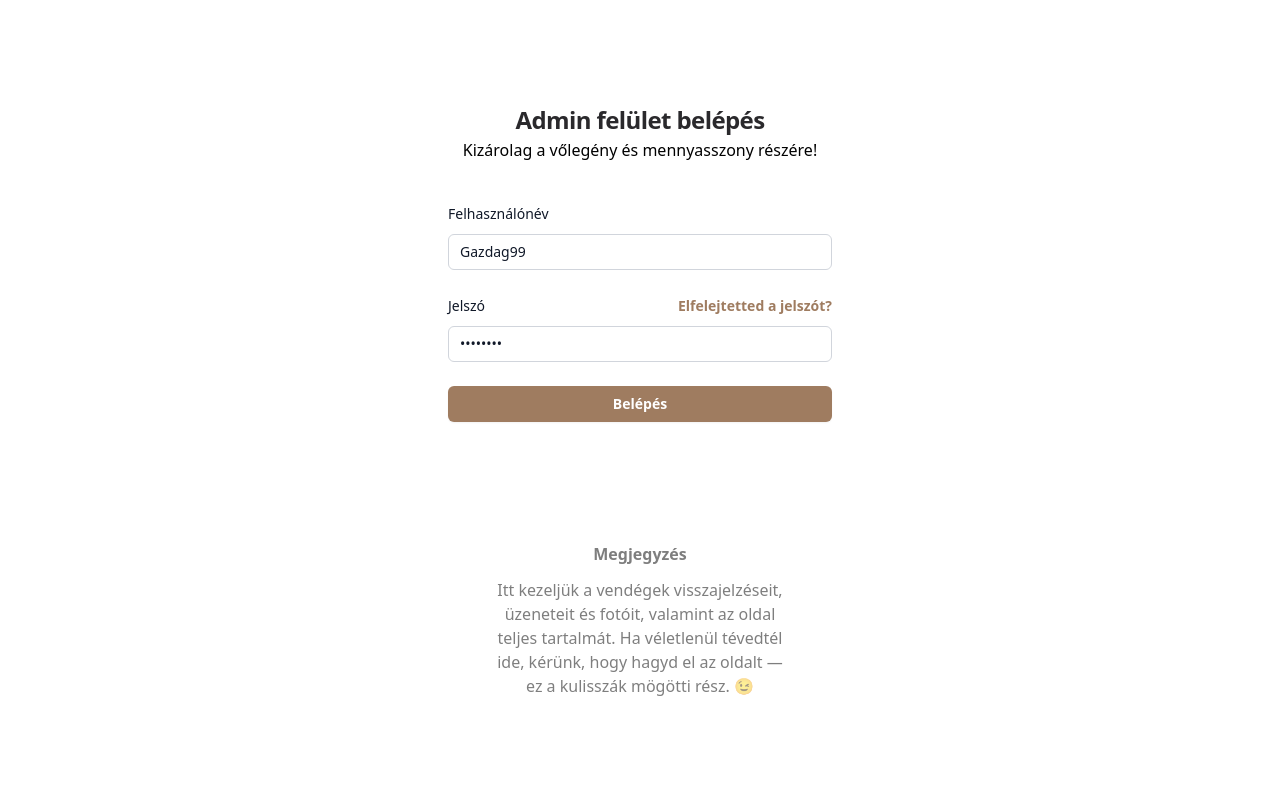
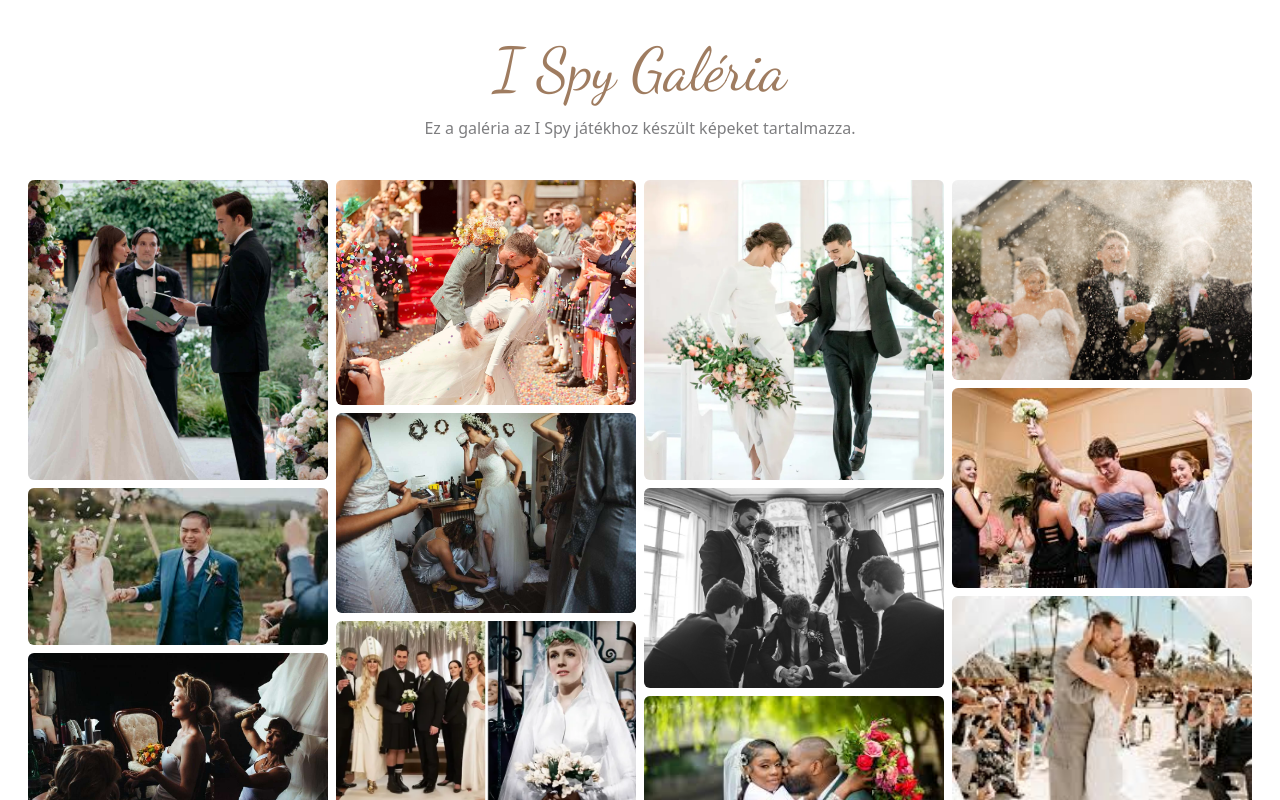
Before and after one commit to GazdagB/wedding-rsvp, a React (Vite) app in the folder frontend/: page /ispy in a window 1280 px wide. Before the commit this address led to /login. Shown: the top 800 px of the page. Built offline with nearby package versions, Linux system fonts and the light colour scheme; no server answers; a web font is replaced by a local one.

Commit message:
✨ Adds a  new page to the routing

```diff
--- a/frontend/src/App.jsx
+++ b/frontend/src/App.jsx
@@ -10,6 +10,7 @@ import Guests from './pages/Guests';
 import AdminLayout from './components/Sidebar/AdminLayout';
 import Names from './pages/Names';
 import WhishesPage from './pages/WhishesPage';
+import ISpy from './pages/ISpy';
 
 // Protected route component
 const ProtectedRoute = ({ children }) => {
@@ -51,6 +52,7 @@ function App() {
         <Route path='/admin/guests' element={<ProtectedRoute><Guests/></ProtectedRoute>}/>
         <Route path='/admin/names' element={<ProtectedRoute><Names/></ProtectedRoute>}></Route>
         <Route path='/admin/whishes' element={<ProtectedRoute><WhishesPage/></ProtectedRoute>}/>
+        <Route path="/ispy" element={<ISpy/>}/>
         <Route path="/" element={<Home/>} />
         <Route path="*" element={<Navigate to="/login" />} />
       </Routes>
--- /dev/null
+++ b/frontend/src/pages/ISpy.jsx
@@ -0,0 +1,12 @@
+import React from 'react'
+import Gallery from '../components/Gallery/Gallery'
+
+const ISpy = () => {
+  return (
+    <div>
+        <Gallery/>
+    </div>
+  )
+}
+
+export default ISpy
```
